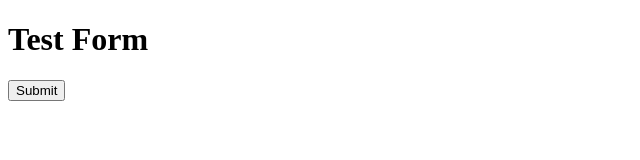
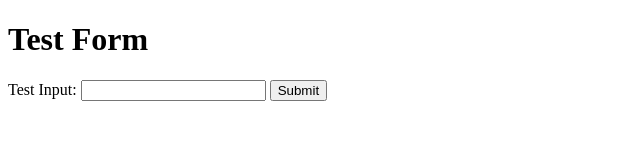
Before and after one commit to Rameezzahid/EnolConnect, a plain HTML site: page index.html in a window 1280 px wide. Shown: the whole page, without its empty margins (0-640 px from the left). Drawn offline with Linux system fonts and the light colour scheme.

Commit message:
index.html

```diff
--- a/index.html
+++ b/index.html
@@ -9,6 +9,8 @@
     <div class="form-container">
         <h1>Test Form</h1>
         <form id="leadForm">
+            <label for="testInput">Test Input:</label>
+            <input type="text" id="testInput" name="testInput" required>
             <button type="submit">Submit</button>
         </form>
     </div>
```
